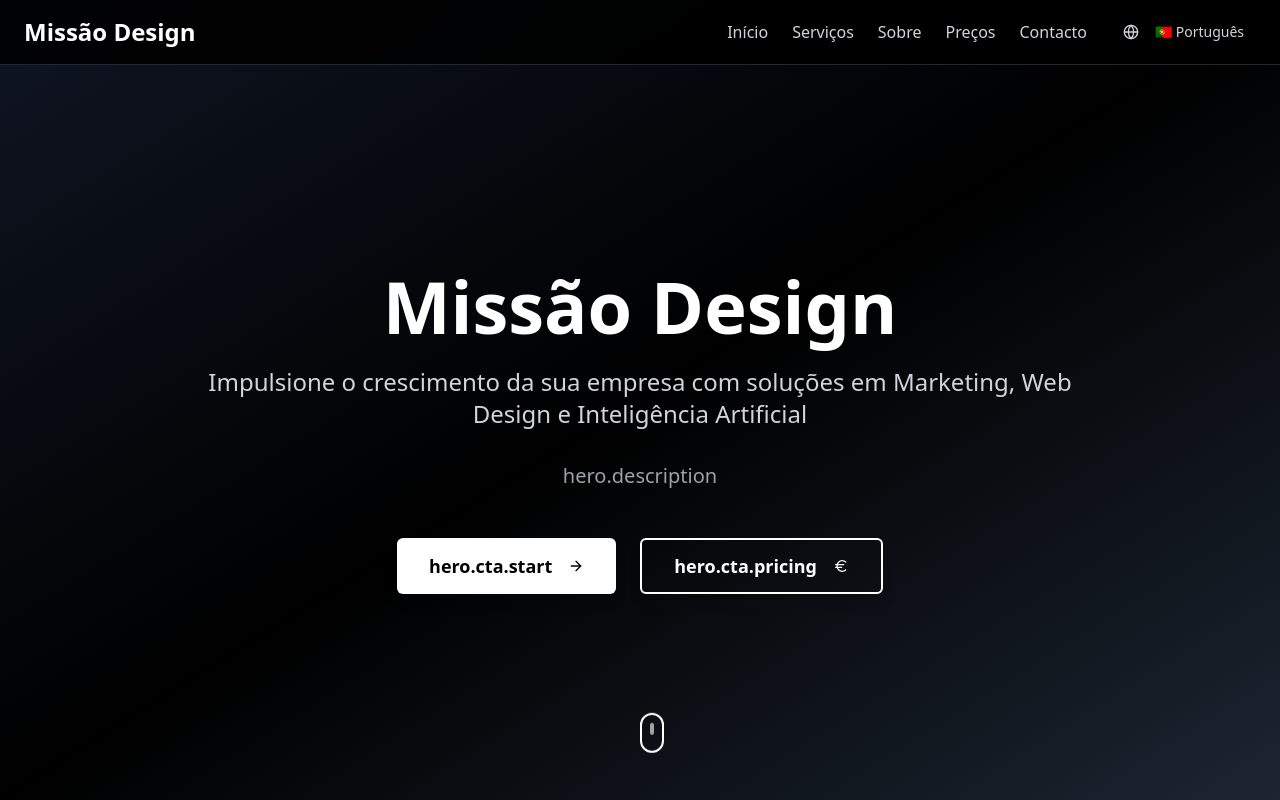
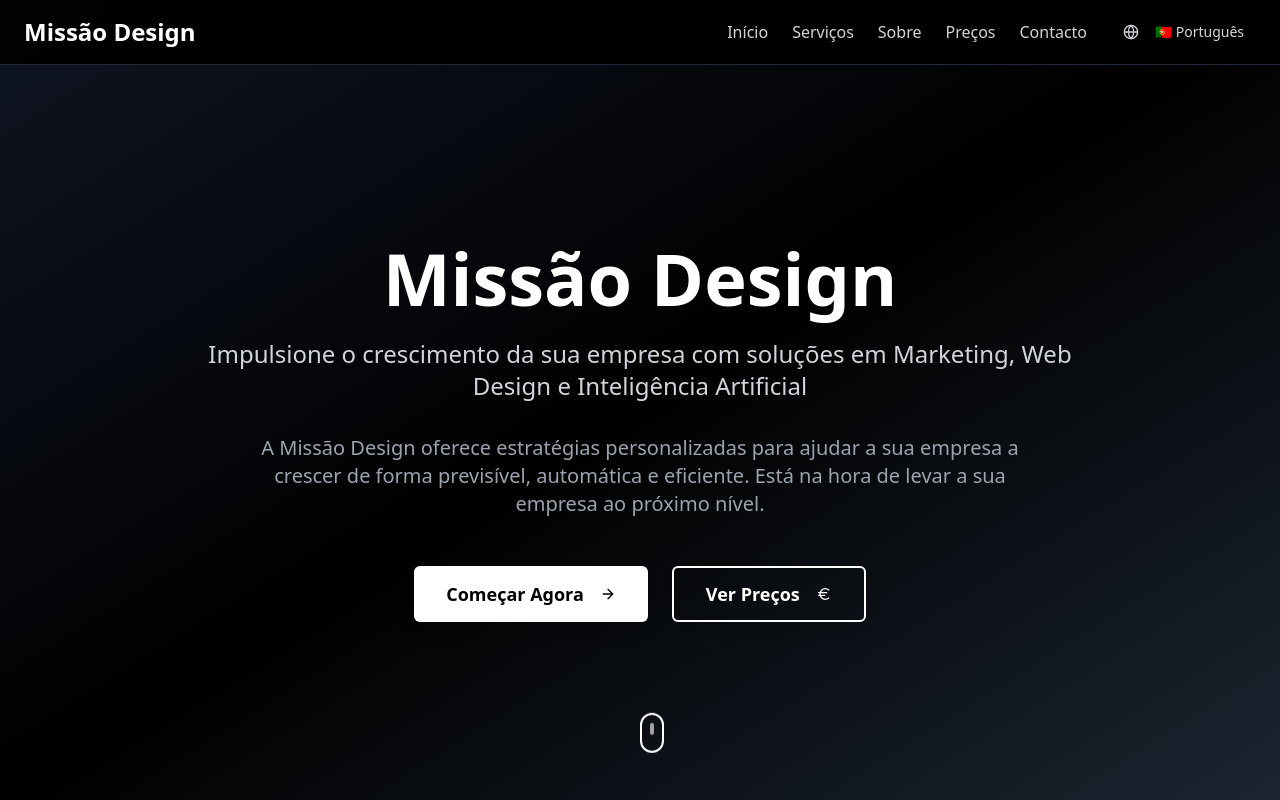
Before and after one commit to thonycs8/lisboa-digital-hub-euro, a React (Vite) app: page / in a window 1280 px wide. Shown: the top 800 px of the page. Built offline with nearby package versions, Linux system fonts and the light colour scheme.

Commit message:
Fix: Replace i18n keys with text in Hero
Replaced the i18n keys in the Hero component with their corresponding text values.

```diff
--- a/src/contexts/LanguageContext.tsx
+++ b/src/contexts/LanguageContext.tsx
@@ -1,4 +1,3 @@
-
 import React, { createContext, useContext, useState, ReactNode } from 'react';
 
 type Language = 'pt' | 'en' | 'es' | 'fr';
@@ -17,7 +16,11 @@ interface Translations {
   hero: {
     title: string;
     subtitle: string;
-    cta: string;
+    description: string;
+    cta: {
+      start: string;
+      pricing: string;
+    };
   };
 
   // Services section
@@ -157,7 +160,11 @@ const translations: Record<Language, Translations> = {
     hero: {
       title: 'Missão Design',
       subtitle: 'Impulsione o crescimento da sua empresa com soluções em Marketing, Web Design e Inteligência Artificial',
-      cta: 'Começar Agora',
+      description: 'A Missão Design oferece estratégias personalizadas para ajudar a sua empresa a crescer de forma previsível, automática e eficiente. Está na hora de levar a sua empresa ao próximo nível.',
+      cta: {
+        start: 'Começar Agora',
+        pricing: 'Ver Preços',
+      },
     },
     services: {
       title: 'Os Nossos Serviços',
@@ -283,7 +290,11 @@ const translations: Record<Language, Translations> = {
     hero: {
       title: 'Missão Design',
       subtitle: 'Boost your business growth with Marketing, Web Design and Artificial Intelligence solutions',
-      cta: 'Get Started',
+      description: 'Missão Design offers personalized strategies to help your business grow in a predictable, automatic and efficient way. It\'s time to take your business to the next level.',
+      cta: {
+        start: 'Get Started',
+        pricing: 'View Pricing',
+      },
     },
     services: {
       title: 'Our Services',
@@ -409,7 +420,11 @@ const translations: Record<Language, Translations> = {
     hero: {
       title: 'Missão Design',
       subtitle: 'Impulsa el crecimiento de tu empresa con soluciones en Marketing, Diseño Web e Inteligencia Artificial',
-      cta: 'Empezar Ahora',
+      description: 'Missão Design ofrece estrategias personalizadas para ayudar a tu empresa a crecer de forma predecible, automática y eficiente. Es hora de llevar tu empresa al siguiente nivel.',
+      cta: {
+        start: 'Empezar Ahora',
+        pricing: 'Ver Precios',
+      },
     },
     services: {
       title: 'Nuestros Servicios',
@@ -535,7 +550,11 @@ const translations: Record<Language, Translations> = {
     hero: {
       title: 'Missão Design',
       subtitle: 'Boostez la croissance de votre entreprise avec des solutions en Marketing, Web Design et Intelligence Artificielle',
-      cta: 'Commencer',
+      description: 'Missão Design offre des stratégies personnalisées pour aider votre entreprise à croître de manière prévisible, automatique et efficace. Il est temps d\'amener votre entreprise au niveau supérieur.',
+      cta: {
+        start: 'Commencer',
+        pricing: 'Voir les Prix',
+      },
     },
     services: {
       title: 'Nos Services',
```
